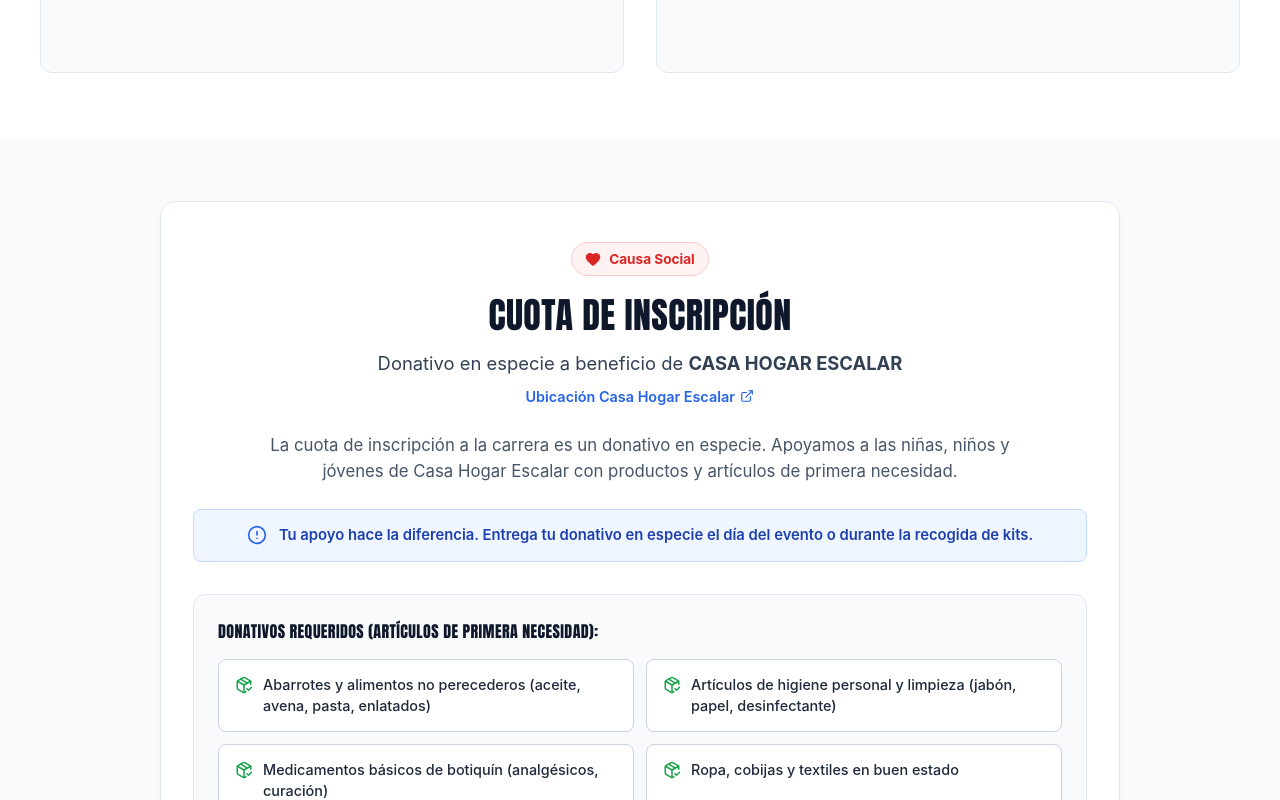
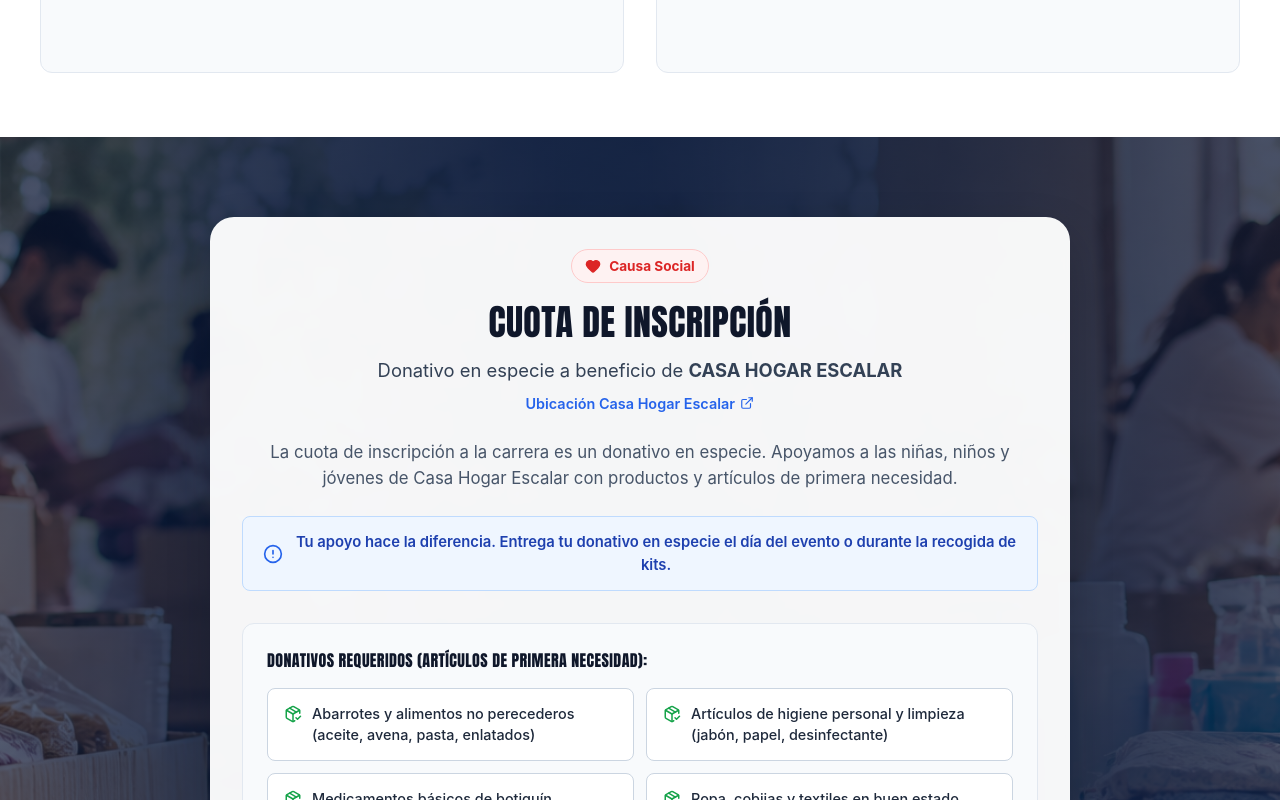
Before and after one commit to johanUtm04/guadalajara-race, a React (Vite) app: page / in a window 1280 px wide. Shown: the part 2280-3080 px from the top of the page. Built offline with nearby package versions, Linux system fonts and the light colour scheme; grey boxes are pictures that could not be loaded.

Commit message:
feat(social-cause): add full-width background image

```diff
--- a/src/components/SocialCauseSection/SocialCauseSection.module.css
+++ b/src/components/SocialCauseSection/SocialCauseSection.module.css
@@ -1,19 +1,30 @@
 .section {
-  padding: 4rem 1.5rem;
-  background-color: #f8fafc;
+  position: relative;
+  padding: 5rem 1.5rem;
+  background-image:
+    linear-gradient(rgba(7, 18, 48, 0.68), rgba(7, 18, 48, 0.68)),
+    url('/images/social-cause/donation-hero.png');
+  background-size: cover;
+  background-position: center;
+  background-repeat: no-repeat;
+  overflow: hidden;
 }
 
 .container {
-  max-width: 960px;
+  position: relative;
+  z-index: 1;
+  max-width: 1200px;
   margin: 0 auto;
 }
 
 .card {
-  background: #ffffff;
-  border-radius: 1rem;
-  border: 1px solid #e2e8f0;
-  padding: 2.5rem 2rem;
-  box-shadow: 0 4px 12px rgba(0, 0, 0, 0.03);
+  max-width: 860px;
+  margin: 0 auto;
+  background: rgba(255, 255, 255, 0.96);
+  border-radius: 1.5rem;
+  padding: 2rem;
+  box-shadow: 0 18px 45px rgba(0, 0, 0, 0.18);
+  backdrop-filter: blur(2px);
 }
 
 .header {
@@ -144,3 +155,15 @@
   flex-shrink: 0;
   margin-top: 0.125rem;
 }
+
+@media (max-width: 768px) {
+  .section {
+    padding: 4rem 1rem;
+    background-position: center;
+  }
+
+  .card {
+    padding: 1.5rem;
+    border-radius: 1.25rem;
+  }
+}
```
Also changed, not shown: public/images/social-cause/donation-hero.png (added).
